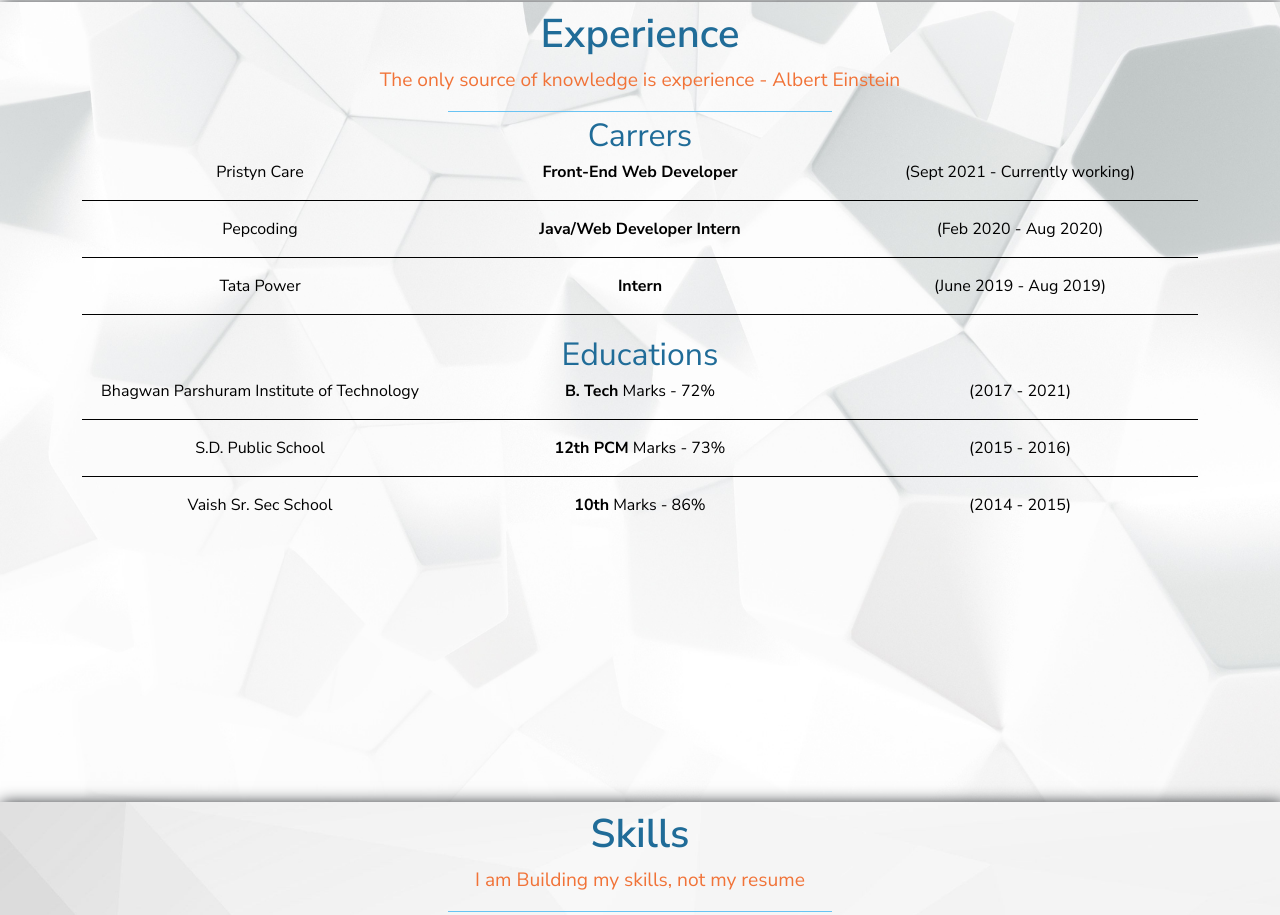
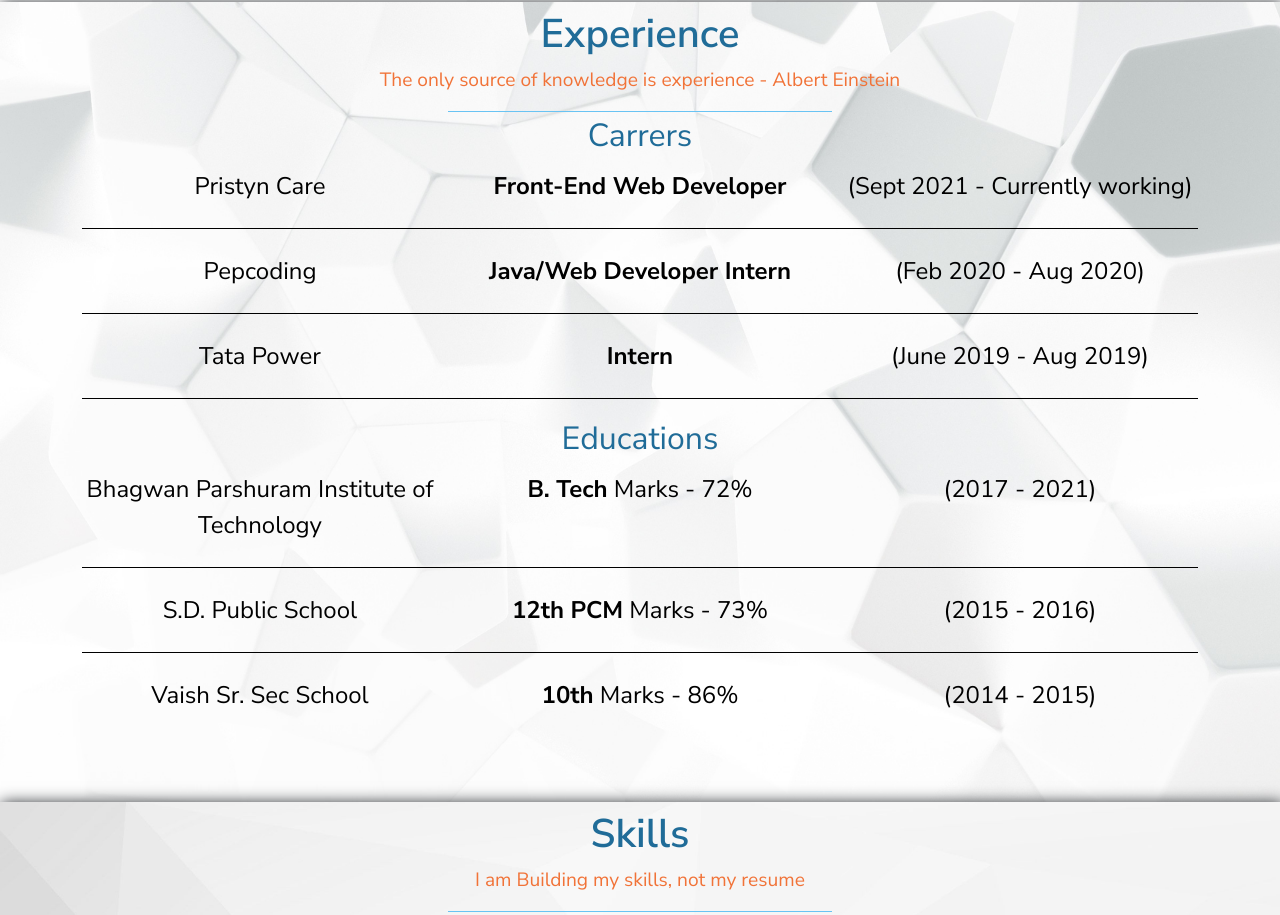
Before and after one commit to jaikumar1240/myResume, an Angular app: page / in a window 1280 px wide. Shown: the part 1598-2513 px from the top of the page. Built offline with nearby package versions, Linux system fonts and the light colour scheme.

Commit message:
chnages made

```diff
--- a/src/app/app.component.html
+++ b/src/app/app.component.html
@@ -39,24 +39,24 @@
          <div data-aos="fade-up" class="subheading_font_style">
            Details
          </div>
-         <div class="detailed_text" data-aos="fade-up" >
-           <div class="profile-text">
+         <div class="detailed_text"  >
+           <div data-aos="fade-up" class="profile-text">
 
              <strong>Name :</strong> Jai Kumar
            </div>
-           <div class="profile-text">
+           <div data-aos="fade-up" class="profile-text">
 
              <strong>Contact No :</strong> 7827981994
            </div>
-           <div class="profile-text">
+           <div data-aos="fade-up" class="profile-text">
 
              <strong>Email :</strong> jaikumar1240@gmail.com
            </div>
-           <div class="profile-text">
+           <div data-aos="fade-up" class="profile-text">
 
              <strong>Address :</strong> Gurugram, Haryana
            </div>
-           <div class="profile-text">
+           <div data-aos="fade-up" class="profile-text">
 
              <strong>DOB :</strong> 30-06-1998
            </div>
@@ -87,21 +87,21 @@
 
       <div class="detailed_text container">
         <div class="row">
-          <div class="col" data-aos="fade-up">Pristyn Care </div>
-          <div class="col" data-aos="fade-up"><b>Front-End Web Developer</b></div>
-          <div class="col" data-aos="fade-up">(Sept 2021 - Currently working)</div>
+          <div class="col exp-text" data-aos="fade-up">Pristyn Care </div>
+          <div class="col exp-text" data-aos="fade-up"><b>Front-End Web Developer</b></div>
+          <div class="col exp-text" data-aos="fade-up">(Sept 2021 - Currently working)</div>
         </div>
         <hr data-aos="fade-right" class="line_margin">
         <div class="row">
-          <div class="col" data-aos="fade-up">Pepcoding</div>
-          <div class="col" data-aos="fade-up"><b>Java/Web Developer Intern</b></div>
-          <div class="col" data-aos="fade-up">(Feb 2020 - Aug 2020)</div>
+          <div class="col exp-text" data-aos="fade-up">Pepcoding</div>
+          <div class="col exp-text" data-aos="fade-up"><b>Java/Web Developer Intern</b></div>
+          <div class="col exp-text" data-aos="fade-up">(Feb 2020 - Aug 2020)</div>
         </div>
         <hr data-aos="fade-right" class="line_margin">
         <div class="row">
-          <div class="col" data-aos="fade-up">Tata Power </div>
-          <div class="col" data-aos="fade-up"><b>Intern</b></div>
-          <div class="col" data-aos="fade-up">(June 2019 - Aug 2019)</div>
+          <div class="col exp-text" data-aos="fade-up">Tata Power </div>
+          <div class="col exp-text" data-aos="fade-up"><b>Intern</b></div>
+          <div class="col exp-text" data-aos="fade-up">(June 2019 - Aug 2019)</div>
         </div>
 
         <hr data-aos="fade-right" class="line_margin">
@@ -113,21 +113,21 @@
 
       <div class="detailed_text container">
         <div class="row">
-          <div class="col"  data-aos="fade-up">Bhagwan Parshuram Institute of Technology</div>
-          <div class="col"  data-aos="fade-up"><b>B. Tech</b> Marks - 72%</div>
-          <div class="col"  data-aos="fade-up">(2017 - 2021)</div>
+          <div class="col exp-text"  data-aos="fade-up">Bhagwan Parshuram Institute of Technology</div>
+          <div class="col exp-text"  data-aos="fade-up"><b>B. Tech</b> Marks - 72%</div>
+          <div class="col exp-text"  data-aos="fade-up">(2017 - 2021)</div>
         </div>
         <hr data-aos="fade-right" class="line_margin">
         <div class="row">
-          <div class="col"  data-aos="fade-up">S.D. Public School</div>
-          <div class="col"  data-aos="fade-up"><b>12th PCM</b> Marks - 73%</div>
-          <div class="col"  data-aos="fade-up">(2015 - 2016)</div>
+          <div class="col exp-text"  data-aos="fade-up">S.D. Public School</div>
+          <div class="col exp-text"  data-aos="fade-up"><b>12th PCM</b> Marks - 73%</div>
+          <div class="col exp-text"  data-aos="fade-up">(2015 - 2016)</div>
         </div>
         <hr data-aos="fade-right" class="line_margin">
         <div class="row">
-          <div class="col"  data-aos="fade-up">Vaish Sr. Sec School</div>
-          <div class="col"  data-aos="fade-up"><b>10th</b> Marks - 86%</div>
-          <div class="col"  data-aos="fade-up">(2014 - 2015)</div>
+          <div class="col exp-text"  data-aos="fade-up">Vaish Sr. Sec School</div>
+          <div class="col exp-text"  data-aos="fade-up"><b>10th</b> Marks - 86%</div>
+          <div class="col exp-text"  data-aos="fade-up">(2014 - 2015)</div>
         </div>
       </div>
 
@@ -148,8 +148,8 @@
       </div>
 
       <div class="container" *ngFor="let skill of skills">
-        <label class="detailed_text" for="progressbar" data-aos="fade-up">{{skill.skillname}}</label>
-        <div class="progress progress_bar" data-aos="fade-right">
+        <label class="detailed_text" for="progressbar" data-aos="fade-up" >{{skill.skillname}}</label>
+        <div class="progress progress_bar" data-aos="fade-right" data-aos-anchor-placement="top-bottom">
           <div class="progress-bar"  role="progressbar" [ngStyle]="{'width': skill.skillvalue}" aria-valuenow="25" aria-valuemin="0" aria-valuemax="100">{{skill.skillvalue}}</div>
         </div>
       </div>
--- a/src/app/app.component.scss
+++ b/src/app/app.component.scss
@@ -150,6 +150,10 @@
         padding: 1.5vh;
         font-size: xx-large;
         text-align: start;
+    };
+    .exp-text{
+        font-size: x-large;
+        padding: 1vh;
     }
 }
 .selected_btn{
```
